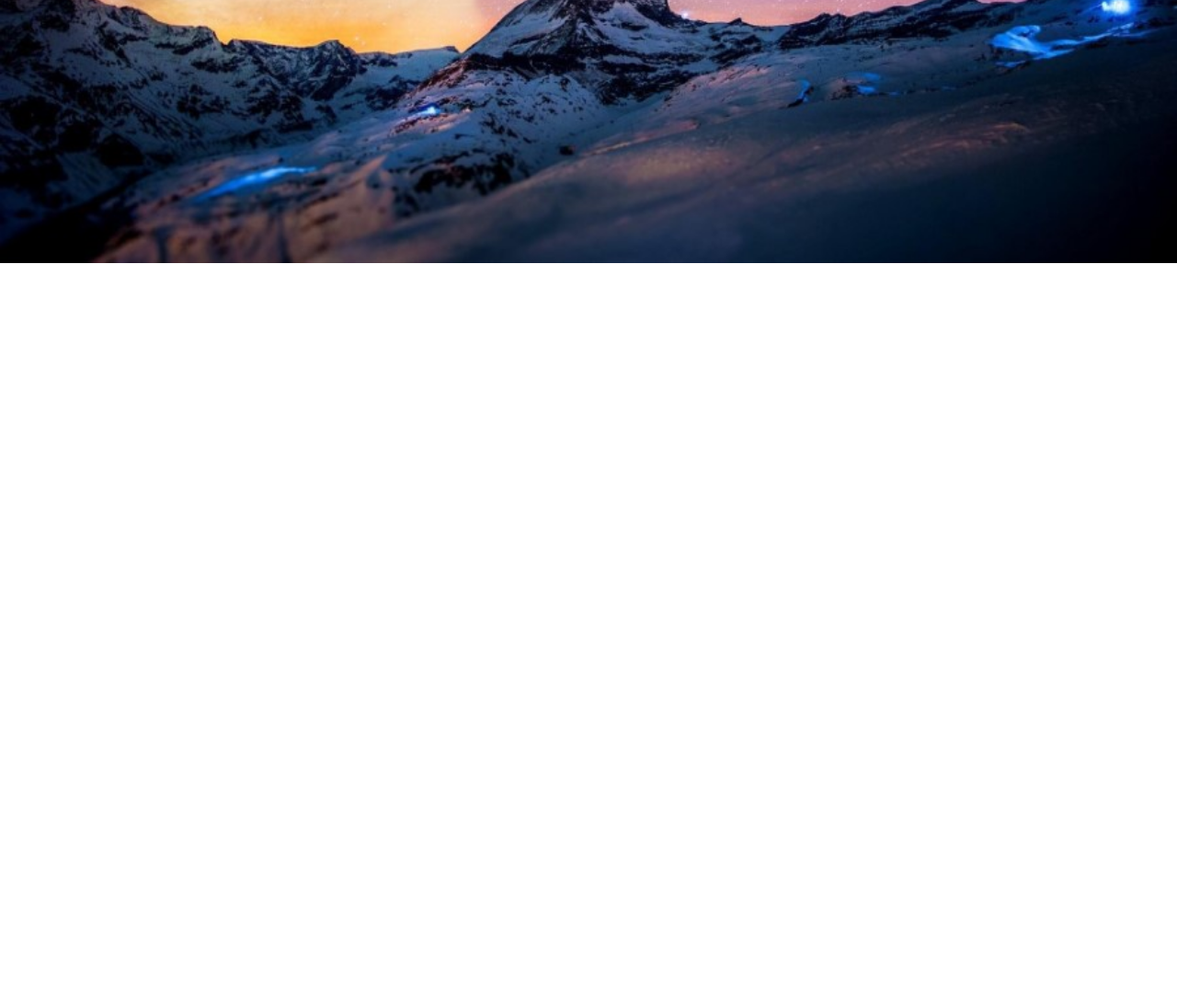
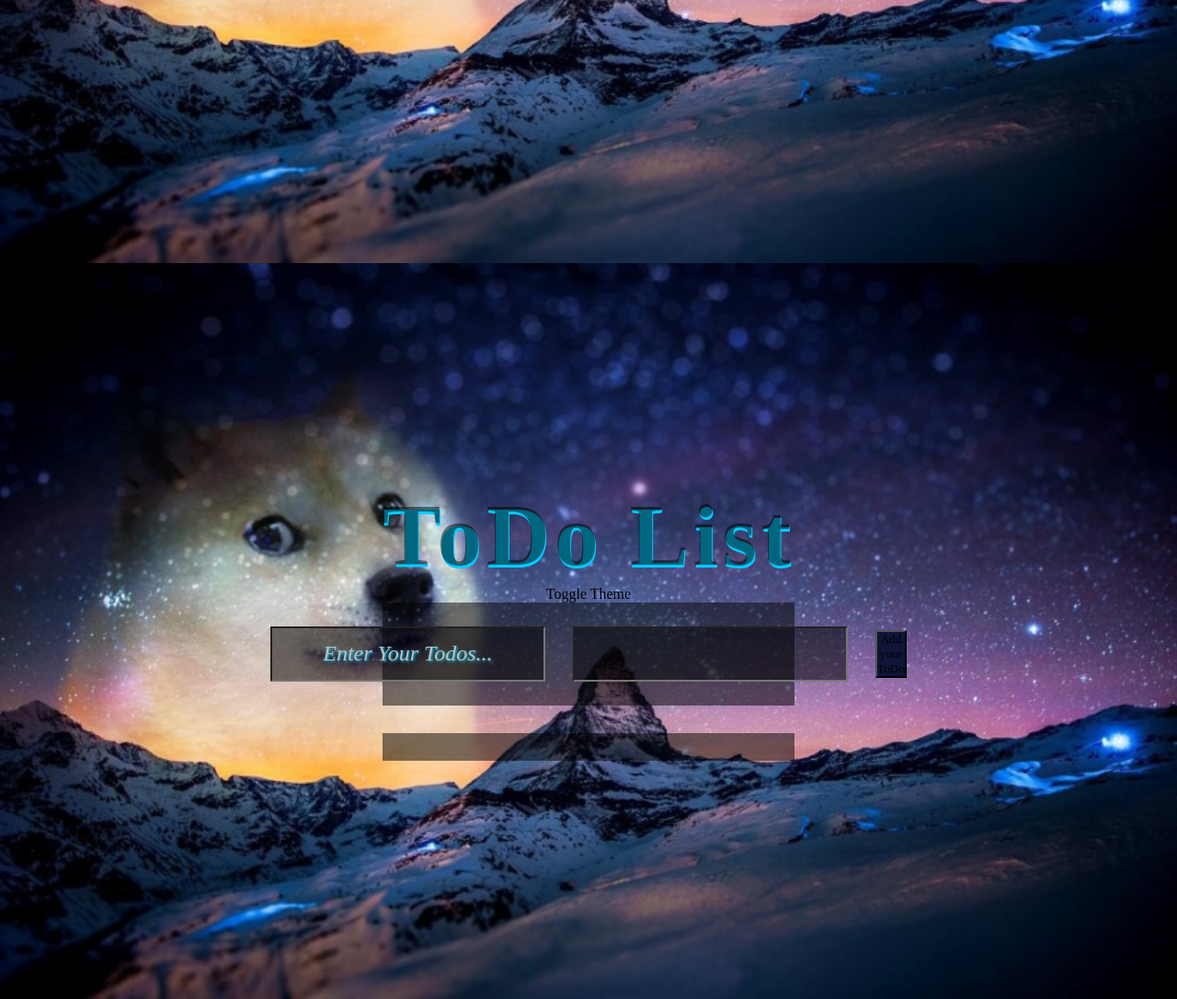
Before and after one commit to sandoropiok/todo-list-js-basic, a plain HTML site: page index.html in a window 1280 px wide. Shown: the part 514-1600 px from the top of the page at 92% size. Before the commit the page ends 800 px from the top, so only its background shows below. Drawn offline with Linux system fonts and the light colour scheme; a web font is replaced by a local one.

Commit message:
change the concept

```diff
--- a/index.html
+++ b/index.html
@@ -15,7 +15,7 @@
   </head>
   <body>
     <main>
-        <h1>ToDo List</h1>
+      <h1>ToDo List</h1>
       <form>
         <input type="text" placeholder="Enter Your Todos..." />
         <button>
@@ -27,6 +27,22 @@
       <h2>Completed Todos:</h2>
     </main>
 
+    <main>
+      <h1>ToDo List</h1>
+      <div class="theme-toggle">Toggle Theme</div>
+      <form>
+        <input type="text" placeholder="Enter Your Todos..." />
+        <input type="text-area" />
+        <button>Add your ToDo</button>
+      </form>
+      <section>
+        <div class="Status"></div>
+        <div class="ToDo"></div>
+        <div class="Process"></div>
+        <div class="Done"></div>
+      </section>
+    </main>
+
     <script src="script.js"></script>
   </body>
 </html>
```
